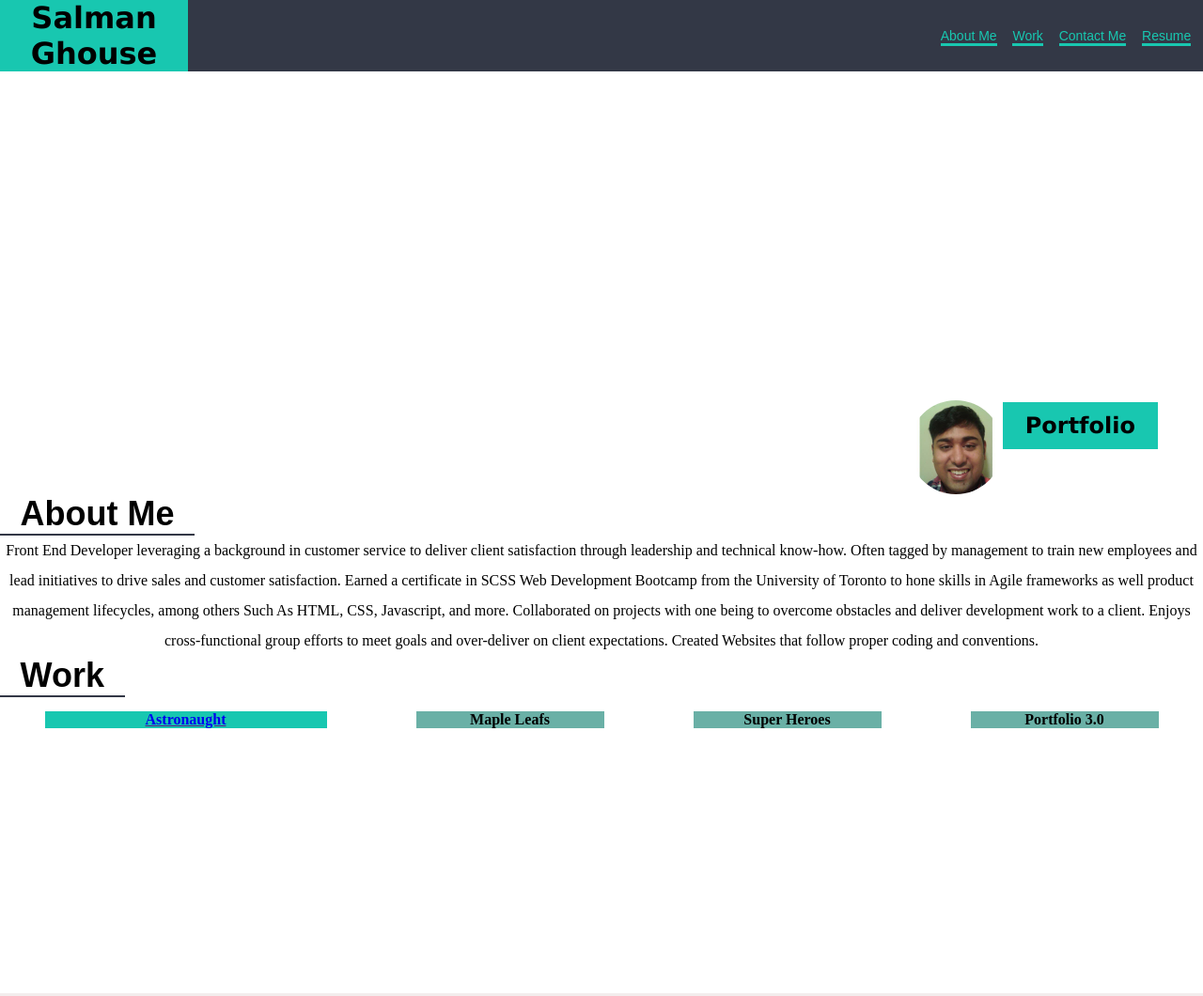
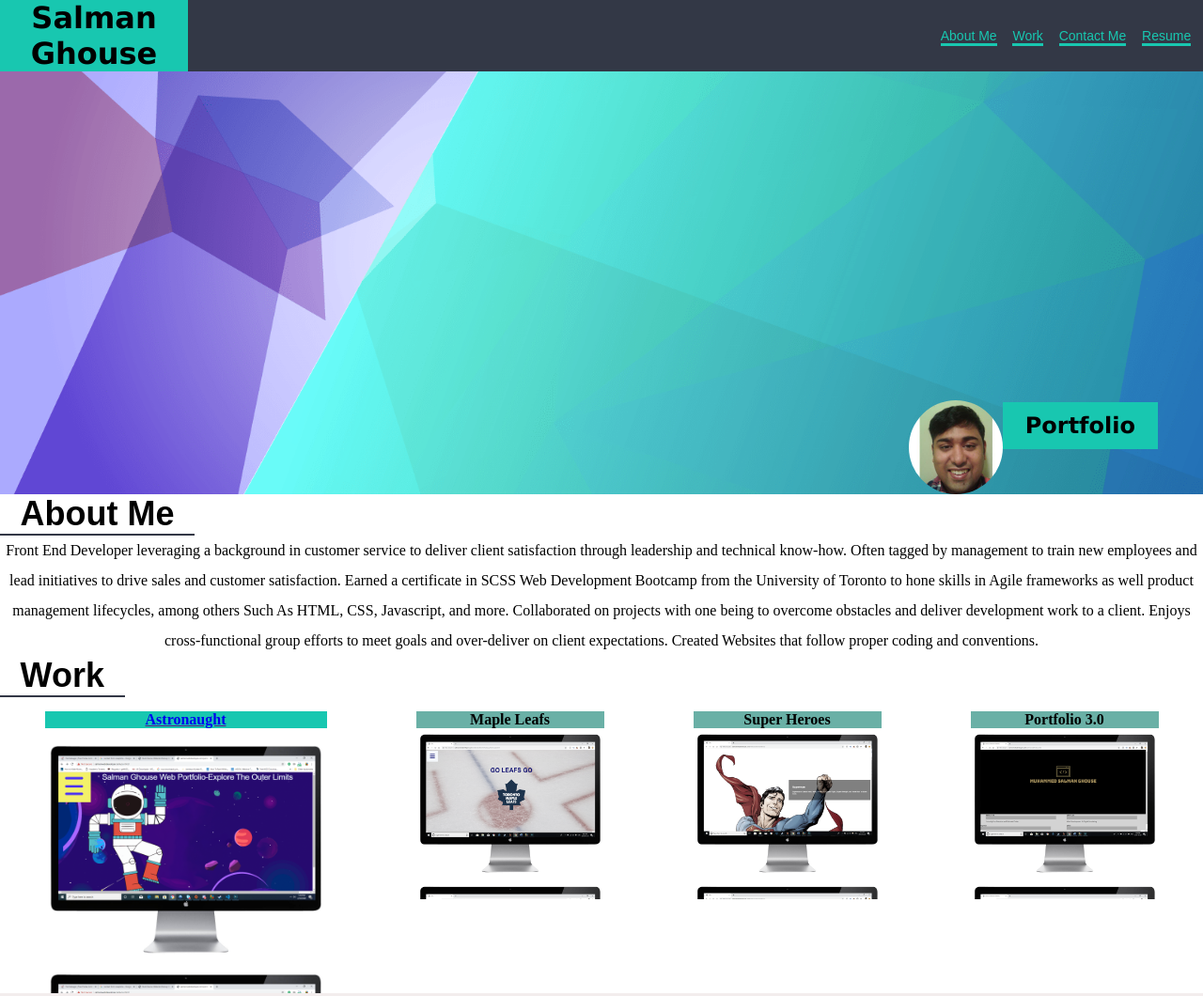
Before and after one commit to salmanghouse1/salmanghouse_portfolio, a plain HTML site: page index.html in a window 1280 px wide. Shown: the top 1060 px of the page at 94% size. Drawn offline with Linux system fonts and the light colour scheme; the site is published under a folder, as on GitHub Pages, so addresses that start at the root find nothing.

Commit message:
Updated images

```diff
--- a/assets/css/stylesheet.css
+++ b/assets/css/stylesheet.css
@@ -51,7 +51,7 @@ html {
         font-size: 14px;
     }
     .subheading {
-        background: url('/assets/images/Header-Background.png');
+        background: url('../../assets/images/Header-Background.png');
         background-size: cover;
         height: 450px;
         display: flex;
@@ -103,19 +103,19 @@ html {
         transition: all .4s .4s ease-in-out;
     }
     .work-sample:nth-of-type(1) {
-        background: url('/assets/images/work-sample-1.png');
+        background: url('../../assets/images/work-sample-1.png');
         filter: saturate(1);
         width: 300px;
         height: 300px;
     }
     .work-sample:nth-of-type(2) {
-        background: url('/assets/images/work-sample-2.png');
+        background: url('../../assets/images/work-sample-2.png');
     }
     .work-sample:nth-of-type(3) {
-        background: url('/assets/images/work-sample-3.png');
+        background: url('../../assets/images/work-sample-3.png');
     }
     .work-sample:nth-of-type(4) {
-        background: url('/assets/images/work-sample-4.png');
+        background: url('../../assets/images/work-sample-4.png');
     }
     .work-sample .work-sample-heading {
         background: var(--header-color-from-left-bg-text);
```
Also changed, not shown: 1 other file.
